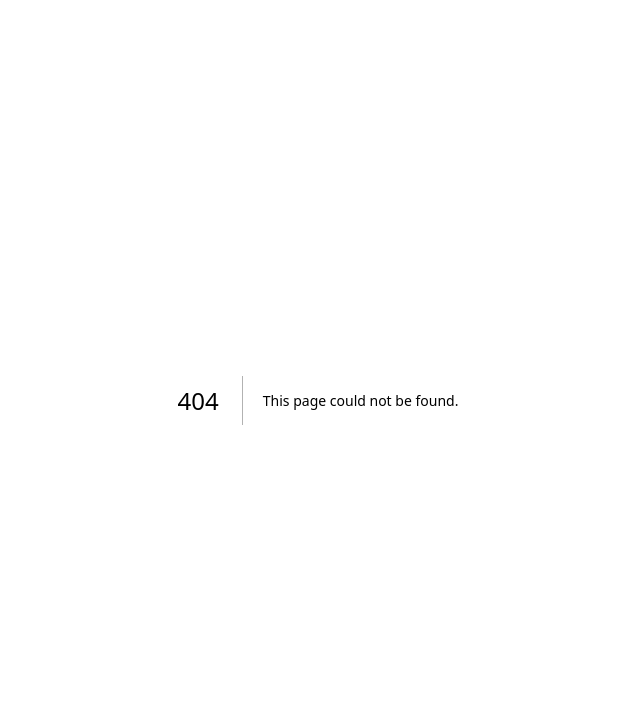
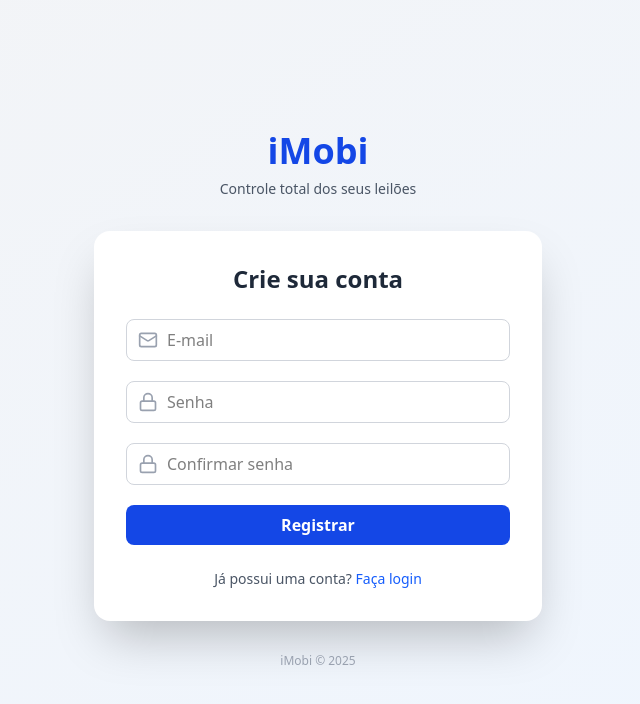
Before and after one commit to tvm-dev/iMobi.v2, a Next.js app in the folder frontend/: page /signup in a window 1280 px wide. Before the commit this address had no page. Shown: the top 704 px of the page, without its empty margins (322-962 px from the left). Built offline with nearby package versions, Linux system fonts and the light colour scheme.

Commit message:
style(layout): Creating login and registration page and making adjustments

```diff
--- /dev/null
+++ b/frontend/src/app/(auth)/layout.tsx
@@ -0,0 +1,11 @@
+export default function RootLayout({
+  children,
+}: Readonly<{
+  children: React.ReactNode;
+}>) {
+  return (
+    <html lang='en'>
+      <body className={` antialiased`}>{children}</body>
+    </html>
+  );
+}
--- /dev/null
+++ b/frontend/src/app/(auth)/signin/page.tsx
@@ -0,0 +1,96 @@
+'use client';
+
+import { useState } from 'react';
+import { motion } from 'framer-motion';
+import { Mail, Lock } from 'lucide-react'; // ícones minimalistas
+
+export default function SignIn() {
+  const [email, setEmail] = useState('');
+  const [password, setPassword] = useState('');
+
+  const handleSubmit = (e: React.FormEvent) => {
+    e.preventDefault();
+    // Lógica de login
+  };
+
+  return (
+    <div className='min-h-screen flex flex-col justify-center items-center bg-gradient-to-br from-gray-100 to-blue-50 p-6'>
+      {/* Branding */}
+      <motion.div
+        initial={{ opacity: 0, y: -10 }}
+        animate={{ opacity: 1, y: 0 }}
+        transition={{ duration: 0.5 }}
+        className='mb-8 text-center'
+      >
+        <h1 className='text-4xl font-extrabold text-blue-700'>iMobi</h1>
+        <p className='text-gray-600 mt-2 text-sm'>
+          Controle total dos seus leilões
+        </p>
+      </motion.div>
+
+      {/* Card de Login */}
+      <motion.div
+        initial={{ opacity: 0, scale: 0.95 }}
+        animate={{ opacity: 1, scale: 1 }}
+        transition={{ duration: 0.4 }}
+        className='bg-white shadow-2xl rounded-2xl p-8 w-full max-w-md'
+      >
+        <h2 className='text-2xl font-semibold text-center text-gray-800 mb-6'>
+          Acesse sua conta
+        </h2>
+
+        <form onSubmit={handleSubmit} className='space-y-5'>
+          <div className='relative'>
+            <Mail
+              className='absolute left-3 top-1/2 transform -translate-y-1/2 text-gray-400'
+              size={20}
+            />
+            <input
+              type='email'
+              placeholder='E-mail'
+              value={email}
+              onChange={e => setEmail(e.target.value)}
+              required
+              className='w-full pl-10 pr-4 py-2 border border-gray-300 rounded-lg focus:outline-none focus:ring-2 focus:ring-blue-500'
+            />
+          </div>
+
+          <div className='relative'>
+            <Lock
+              className='absolute left-3 top-1/2 transform -translate-y-1/2 text-gray-400'
+              size={20}
+            />
+            <input
+              type='password'
+              placeholder='Senha'
+              value={password}
+              onChange={e => setPassword(e.target.value)}
+              required
+              className='w-full pl-10 pr-4 py-2 border border-gray-300 rounded-lg focus:outline-none focus:ring-2 focus:ring-blue-500'
+            />
+          </div>
+
+          <button
+            type='submit'
+            className='w-full bg-blue-700 hover:bg-blue-800 text-white font-semibold py-2 rounded-lg transition-colors'
+          >
+            Entrar
+          </button>
+        </form>
+
+        <div className='text-center mt-6 text-sm text-gray-600'>
+          Ainda não tem acesso?{' '}
+          <a
+            href='/signup'
+            className='text-blue-600 hover:underline font-medium'
+          >
+            Crie sua conta
+          </a>
+        </div>
+      </motion.div>
+
+      {/* Rodapé */}
+      <div className='mt-8 text-xs text-gray-400 text-center'>iMobi © 2025</div>
+    </div>
+  );
+}
--- /dev/null
+++ b/frontend/src/app/(auth)/signup/page.tsx
@@ -0,0 +1,118 @@
+'use client';
+
+import { useState } from 'react';
+import { motion } from 'framer-motion';
+import { Mail, Lock } from 'lucide-react'; // ícones minimalistas
+
+export default function SignUp() {
+  const [email, setEmail] = useState('');
+  const [password, setPassword] = useState('');
+  const [confirmPassword, setConfirmPassword] = useState('');
+
+  const handleSubmit = (e: React.FormEvent) => {
+    e.preventDefault();
+
+    if (password !== confirmPassword) {
+      alert('As senhas não coincidem!');
+      return;
+    }
+
+    // Lógica de registro aqui (ex: chamada para API de cadastro)
+  };
+
+  return (
+    <div className='min-h-screen flex flex-col justify-center items-center bg-gradient-to-br from-gray-100 to-blue-50 p-6'>
+      {/* Branding */}
+      <motion.div
+        initial={{ opacity: 0, y: -10 }}
+        animate={{ opacity: 1, y: 0 }}
+        transition={{ duration: 0.5 }}
+        className='mb-8 text-center'
+      >
+        <h1 className='text-4xl font-extrabold text-blue-700'>iMobi</h1>
+        <p className='text-gray-600 mt-2 text-sm'>
+          Controle total dos seus leilões
+        </p>
+      </motion.div>
+
+      {/* Card de Cadastro */}
+      <motion.div
+        initial={{ opacity: 0, scale: 0.95 }}
+        animate={{ opacity: 1, scale: 1 }}
+        transition={{ duration: 0.4 }}
+        className='bg-white shadow-2xl rounded-2xl p-8 w-full max-w-md'
+      >
+        <h2 className='text-2xl font-semibold text-center text-gray-800 mb-6'>
+          Crie sua conta
+        </h2>
+
+        <form onSubmit={handleSubmit} className='space-y-5'>
+          <div className='relative'>
+            <Mail
+              className='absolute left-3 top-1/2 transform -translate-y-1/2 text-gray-400'
+              size={20}
+            />
+            <input
+              type='email'
+              placeholder='E-mail'
+              value={email}
+              onChange={e => setEmail(e.target.value)}
+              required
+              className='w-full pl-10 pr-4 py-2 border border-gray-300 rounded-lg focus:outline-none focus:ring-2 focus:ring-blue-500'
+            />
+          </div>
+
+          <div className='relative'>
+            <Lock
+              className='absolute left-3 top-1/2 transform -translate-y-1/2 text-gray-400'
+              size={20}
+            />
+            <input
+              type='password'
+              placeholder='Senha'
+              value={password}
+              onChange={e => setPassword(e.target.value)}
+              required
+              className='w-full pl-10 pr-4 py-2 border border-gray-300 rounded-lg focus:outline-none focus:ring-2 focus:ring-blue-500'
+            />
+          </div>
+
+          <div className='relative'>
+            <Lock
+              className='absolute left-3 top-1/2 transform -translate-y-1/2 text-gray-400'
+              size={20}
+            />
+            <input
+              type='password'
+              placeholder='Confirmar senha'
+              value={confirmPassword}
+              onChange={e => setConfirmPassword(e.target.value)}
+              required
+              className='w-full pl-10 pr-4 py-2 border border-gray-300 rounded-lg focus:outline-none focus:ring-2 focus:ring-blue-500'
+            />
+          </div>
+
+          <button
+            type='submit'
+            className='w-full bg-blue-700 hover:bg-blue-800 text-white font-semibold py-2 rounded-lg transition-colors'
+          >
+            Registrar
+          </button>
+        </form>
+
+        <div className='text-center mt-6 text-sm text-gray-600'>
+          Já possui uma conta?{' '}
+          <a
+            href='/signin'
+            className='text-blue-600 hover:underline font-medium'
+          >
+            Faça login
+          </a>
+        </div>
+      </motion.div>
+
+      {/* Rodapé */}
+      <div className='mt-8 text-xs text-gray-400 text-center'>iMobi © 2025</div>
+    </div>
+  );
+}
--- a/frontend/src/app/(withSidebar)/contact/page.tsx
+++ /dev/null
@@ -1,8 +0,0 @@
-export default function DashboardPage() {
-  return (
-    <main>
-      <h1>Contact</h1>
-      <h2>Cont</h2>
-    </main>
-  );
-}
--- a/frontend/src/app/(withSidebar)/home/page.tsx
+++ b/frontend/src/app/(withSidebar)/home/page.tsx
@@ -3,7 +3,6 @@ import FileUploader from '@/components/pages/home/fileUploader';
 import { HomeFilters } from '@/components/pages/home/homeFilters';
 import { HomeTable } from '@/components/pages/home/homeTable';
 import { Title } from '@/components/shared/Title';
-import { Card } from '@/components/ui/card';
 
 export default function DashboardPage() {
   return (
--- a/frontend/src/app/(withSidebar)/layout.tsx
+++ b/frontend/src/app/(withSidebar)/layout.tsx
@@ -1,6 +1,6 @@
 'use client';
 import { Footer } from '@/components/layout/footer';
-import { Sidebar } from '@/components/layout/Sidebar';
+import { Sidebar } from '@/components/layout/sidebar';
 import { useRef } from 'react';
 
 export default function RootLayout({
--- /dev/null
+++ b/frontend/src/components/layout/sidebar/extraButton/index.tsx
@@ -0,0 +1,37 @@
+'use client';
+import { SideBarNavButton } from '@/components/shared/ContactButton';
+import { usePathname } from 'next/navigation';
+import { FaCirclePlus } from 'react-icons/fa6';
+import { MdEmail } from 'react-icons/md';
+
+interface ExtraButtonProps {
+  onContactClick?: () => void;
+}
+
+export const ExtraButton = ({ onContactClick }: ExtraButtonProps) => {
+  const pathname = usePathname();
+  return (
+    <div>
+      {pathname !== '/appointments' ? (
+        // Botão de contato
+        <SideBarNavButton
+          onContactClick={onContactClick}
+          line
+          icon={<MdEmail size={22} />}
+          text='Contato'
+        />
+      ) : (
+        // Botão para adicionar novo agendamento
+        <SideBarNavButton
+          onContactClick={() => {
+            const element = document.getElementById('past-auctions');
+            element?.scrollIntoView({ behavior: 'smooth' });
+          }}
+          line
+          icon={<FaCirclePlus size={22} />}
+          text='Adicionar'
+        />
+      )}
+    </div>
+  );
+};
--- a/frontend/src/components/layout/Sidebar.tsx
+++ b/frontend/src/components/layout/sidebar/index.tsx
@@ -3,11 +3,11 @@ import { NAV_LINKS } from '@/shared/constants/navLinks';
 import { CustomLink } from '@/components/ui/customLink';
 import { useState } from 'react';
 import { GiHamburgerMenu } from 'react-icons/gi';
-import { Logo } from '../shared/Logo';
-import { SideBarNavButton } from '../shared/ContactButton';
-import { usePathname } from 'next/navigation';
+import { Logo } from '../../shared/Logo';
+import { SideBarNavButton } from '../../shared/ContactButton';
 import { MdEmail } from 'react-icons/md';
-import { FaCirclePlus } from 'react-icons/fa6';
+import { FaSignInAlt } from 'react-icons/fa';
+import { ExtraButton } from './extraButton';
 
 interface SidebarProps {
   onContactClick?: () => void;
@@ -15,7 +15,6 @@ interface SidebarProps {
 
 export const Sidebar = ({ onContactClick }: SidebarProps) => {
   const [openSidebar, setOpenSidebar] = useState<boolean>(false);
-  const pathname = usePathname();
 
   return (
     <aside className='flex items-center justify-center relative w-full bg-navy text-white py-4 px-4'>
@@ -35,28 +34,17 @@ export const Sidebar = ({ onContactClick }: SidebarProps) => {
             />
           ))}
 
-          {pathname === 'appointments' ? (
-            // Botão de contato
-            <SideBarNavButton
-              onContactClick={onContactClick}
-              line
-              icon={<MdEmail size={22} />}
-              text='Contato'
-            />
-          ) : (
-            // Botão para adicionar novo agendamento
-            <SideBarNavButton
-              onContactClick={() => {
-                const element = document.getElementById('past-auctions');
-                element?.scrollIntoView({ behavior: 'smooth' });
-              }}
-              line
-              icon={<FaCirclePlus size={22} />}
-              text='Adicionar'
-            />
-          )}
+          {/* Botão de contato e adicionar Agendamento */}
+          <ExtraButton onContactClick={onContactClick} />
+
+          {/* Botão de login e sair */}
+          <CustomLink
+            href={'/signin'}
+            icon={<FaSignInAlt size={22} />}
+            label={'Login'}
+            line
+          />
         </nav>
-
         {/* Ícone menu mobile */}
         <div className='flex md:hidden'>
           <GiHamburgerMenu
@@ -78,12 +66,8 @@ export const Sidebar = ({ onContactClick }: SidebarProps) => {
               label={nav.label}
             />
           ))}
-          {/* Botão de contato */}
-          <SideBarNavButton
-            onContactClick={onContactClick}
-            icon={<MdEmail size={22} />}
-            text='Contato'
-          />
+          {/* Botão de contato e adicionar Agendamento */}
+          <ExtraButton onContactClick={onContactClick} />
         </nav>
       )}
     </aside>
```
Also changed, not shown: frontend/src/app/auth/layout.tsx (deleted), frontend/src/app/auth/signin/page.tsx (deleted), frontend/src/app/auth/signup/page.tsx (deleted).
